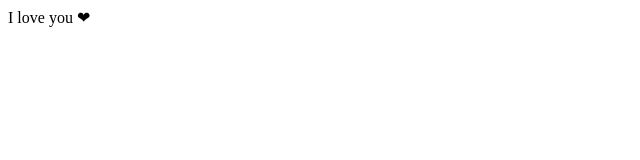
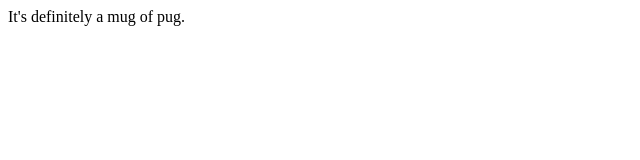
Before and after one commit to jhnpckr/jhnpckr.github.io, a plain HTML site: page index.html in a window 1280 px wide. Shown: the whole page, without its empty margins (0-640 px from the left). Drawn offline with Linux system fonts and the light colour scheme.

Commit message:
Update index.html

```diff
--- a/index.html
+++ b/index.html
@@ -6,6 +6,6 @@
   <meta name="viewport" content="width=device-width, initial-scale=1">
 </head>
 <body>
-I love you ❤
+  It's definitely a mug of pug.
 </body>
 </html>
```
